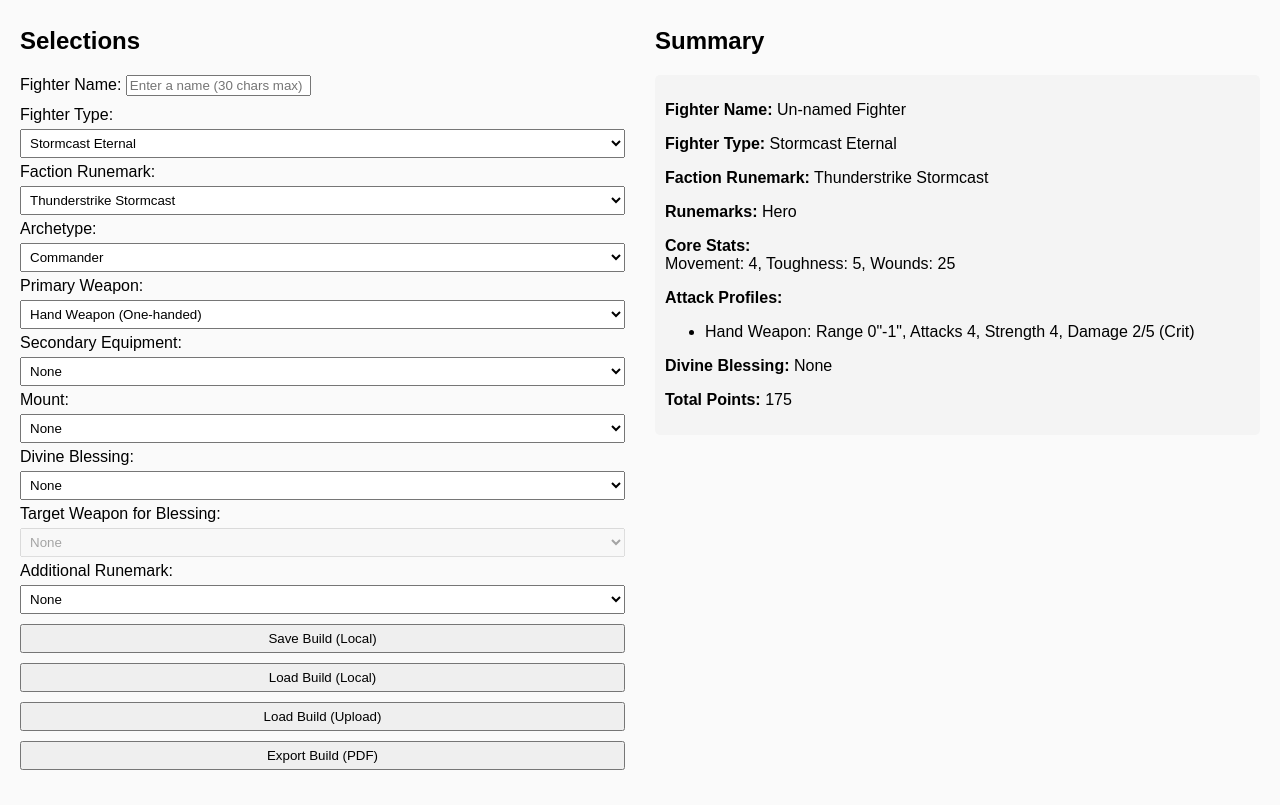
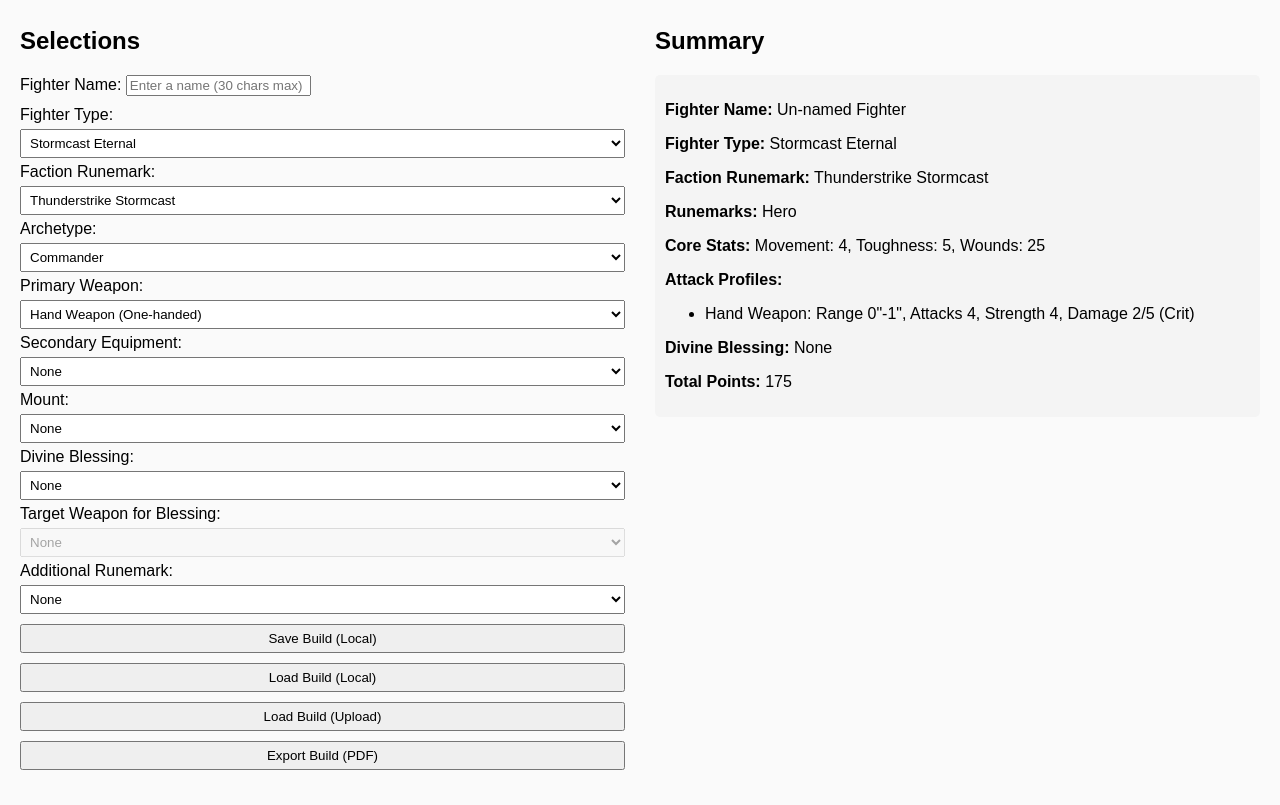
Before and after one commit to Nettles-rgb/Warcry-Anvil-of-Apotheosis, a plain HTML site: page index.html in a window 1280 px wide. Shown: the part 61-866 px from the top of the page. Drawn offline with nearby package versions, Linux system fonts and the light colour scheme.

Commit message:
Update index.html

```diff
--- a/index.html
+++ b/index.html
@@ -59,7 +59,7 @@
         <p><strong>Fighter Type:</strong> <span id="fighterType">-</span></p>
         <p><strong>Faction Runemark:</strong> <span id="factionRunemarkDisplay">-</span></p>
         <p><strong>Runemarks:</strong> <span id="runemarkDisplay">-</span></p>
-        <p><strong>Core Stats:</strong><br>
+        <p><strong>Core Stats:</strong>
           Movement: <span id="statMv"></span>,
           Toughness: <span id="statT"></span>,
           Wounds: <span id="statW"></span>
```
